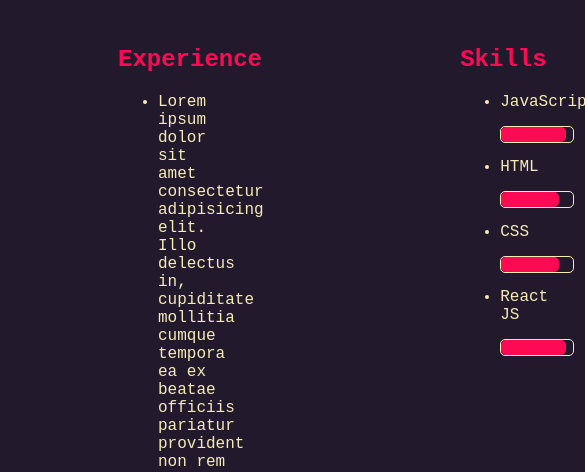
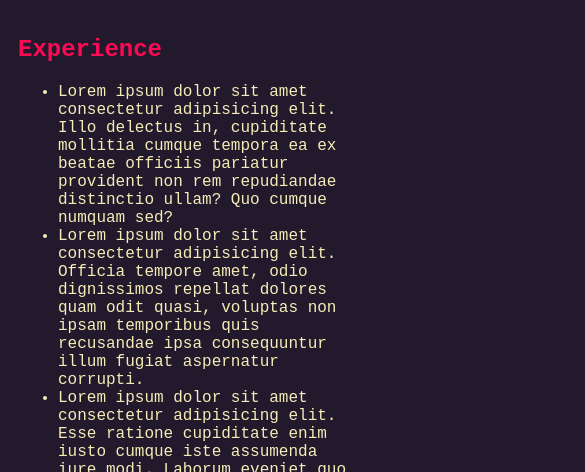
Before and after one commit to FelipeArredond/cvInHtml, a plain HTML site: page index.html in a window 390 px wide. Shown: the part 372-844 px from the top of the page, 585 px wide, since content can reach past the window. Drawn offline with Linux system fonts and the light colour scheme; a web font is replaced by a local one.

Commit message:
Responsive Web

```diff
--- a/style.css
+++ b/style.css
@@ -67,3 +67,14 @@ main section {
     width: 100%;
     height: 15px;
 }
+
+@media only screen and (max-width: 600px) {
+    main {
+        gap: 0px;
+        flex-direction: column;
+    }
+    main section {
+        width: 90%;
+        margin: 10px 0;
+    }
+}
```
